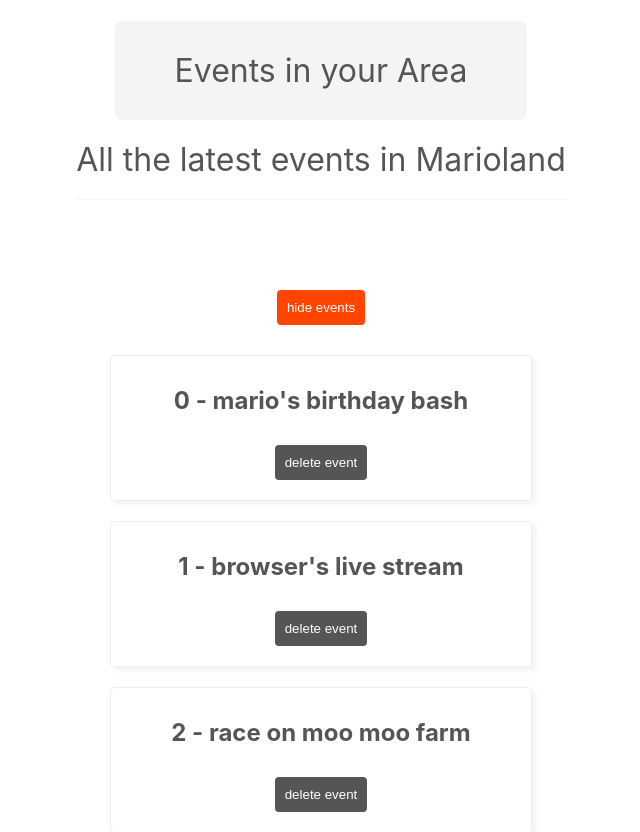
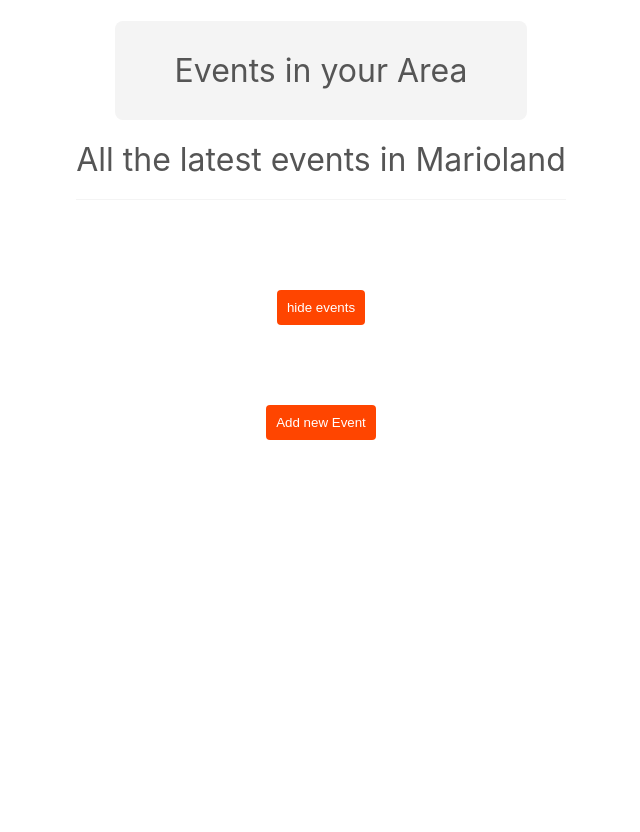
Before and after one commit to zeek-mansur/React, a React (Create React App) app in the folder react/my-first-react-app/: page / in a window 1280 px wide. Shown: the top 832 px of the page, without its empty margins (319-959 px from the left). After the commit the page ends 800 px from the top, so only its background shows below. Built offline with nearby package versions, Linux system fonts and the light colour scheme.

Commit message:
Adding new event to the state

```diff
--- a/react/my-first-react-app/src/App.js
+++ b/react/my-first-react-app/src/App.js
@@ -10,13 +10,16 @@ import NewEventForm from './components/NewEventForm';
 function App() {
 const [showModal, setShowModal] = useState(false)
  const [showevents, setShowEvents] = useState(true)
- const [events, setEvents] = useState([
-  {title: "mario's birthday bash", id: 1},
-  {title: "browser's live stream", id: 2},
-  {title: "race on moo moo farm", id: 3}
- ])
+ const [events, setEvents] = useState([])
 
- //console.log(showModal)
+ const addEvent = (event) => {
+
+    setEvents((prevEvents) => {
+      return[...prevEvents, event]
+    })
+
+    setShowModal(false)
+ }
 
   const handleClick = (id) => {
     setEvents((prevEvents)=> {
@@ -27,9 +30,7 @@ const [showModal, setShowModal] = useState(false)
     //console.log(id)
   }
 
-  const handleClose = () => {
-    setShowModal(false)
-  }
+
 
   const handleOpen = () => {
     setShowModal(true)
@@ -50,8 +51,8 @@ const [showModal, setShowModal] = useState(false)
       </div> )}
         {showevents && <EventList events={events} handleClick={handleClick}/>}
 
-       {showModal && <Modal handleClose={handleClose} isSalesModal={true}>
-        <NewEventForm />
+       {showModal && <Modal isSalesModal={true}>
+        <NewEventForm addEvent={addEvent} />
 
       </Modal>} <br /> <br /> <br />
       <button onClick={handleOpen}>Add new Event</button>
--- a/react/my-first-react-app/src/components/Modal.js
+++ b/react/my-first-react-app/src/components/Modal.js
@@ -1,7 +1,7 @@
 import ReactDOM  from 'react-dom'
 import './Modal.css'
 
-export default function Modal({children, handleClose, isSalesModal}) {
+export default function Modal({children, isSalesModal}) {
   return ReactDOM.createPortal((
     <div className='modal-backdrop'>
       <div className='modal' style={{
@@ -11,10 +11,7 @@ export default function Modal({children, handleClose, isSalesModal}) {
         }}>
         {children}
         <br/>
-        <button
-        onClick={handleClose}
-        className={isSalesModal ? "sales-btn": ""}
-        >close</button>
+
       </div>
     </div>
   ), document.body)
--- a/react/my-first-react-app/src/components/NewEventForm.js
+++ b/react/my-first-react-app/src/components/NewEventForm.js
@@ -1,7 +1,7 @@
 import { useState } from 'react'
 import './NewEventForm.css'
 
-export default function NewEventForm() {
+export default function NewEventForm({addEvent}) {
 
     const [title, setTitle] = useState('')
     const [date, setDate]  = useState('')
@@ -21,7 +21,7 @@ export default function NewEventForm() {
             id: Math.floor(Math.random()*10000)
         }
 
-        console.log(event)
+        addEvent(event)
         resetFrom()
     }
 
```
